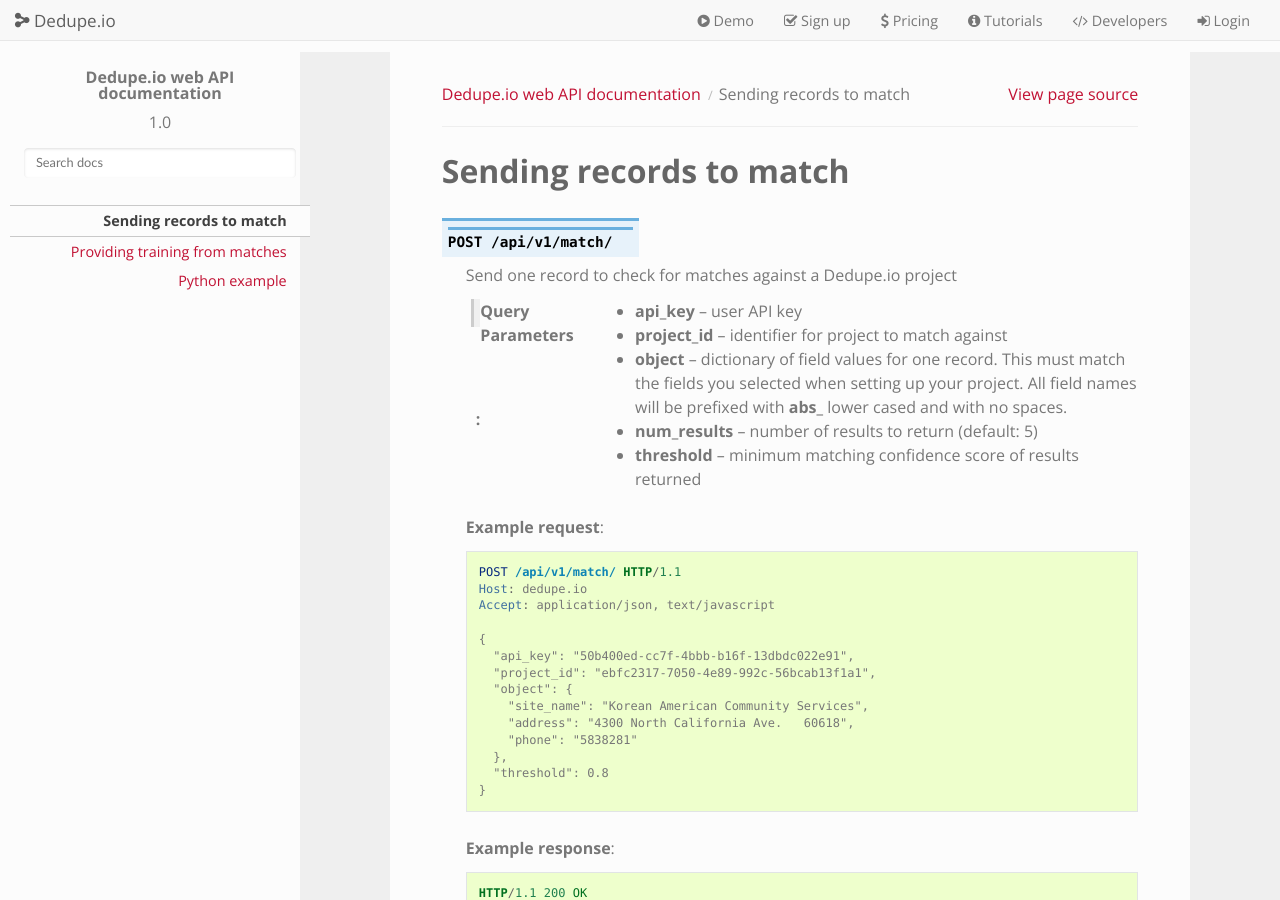
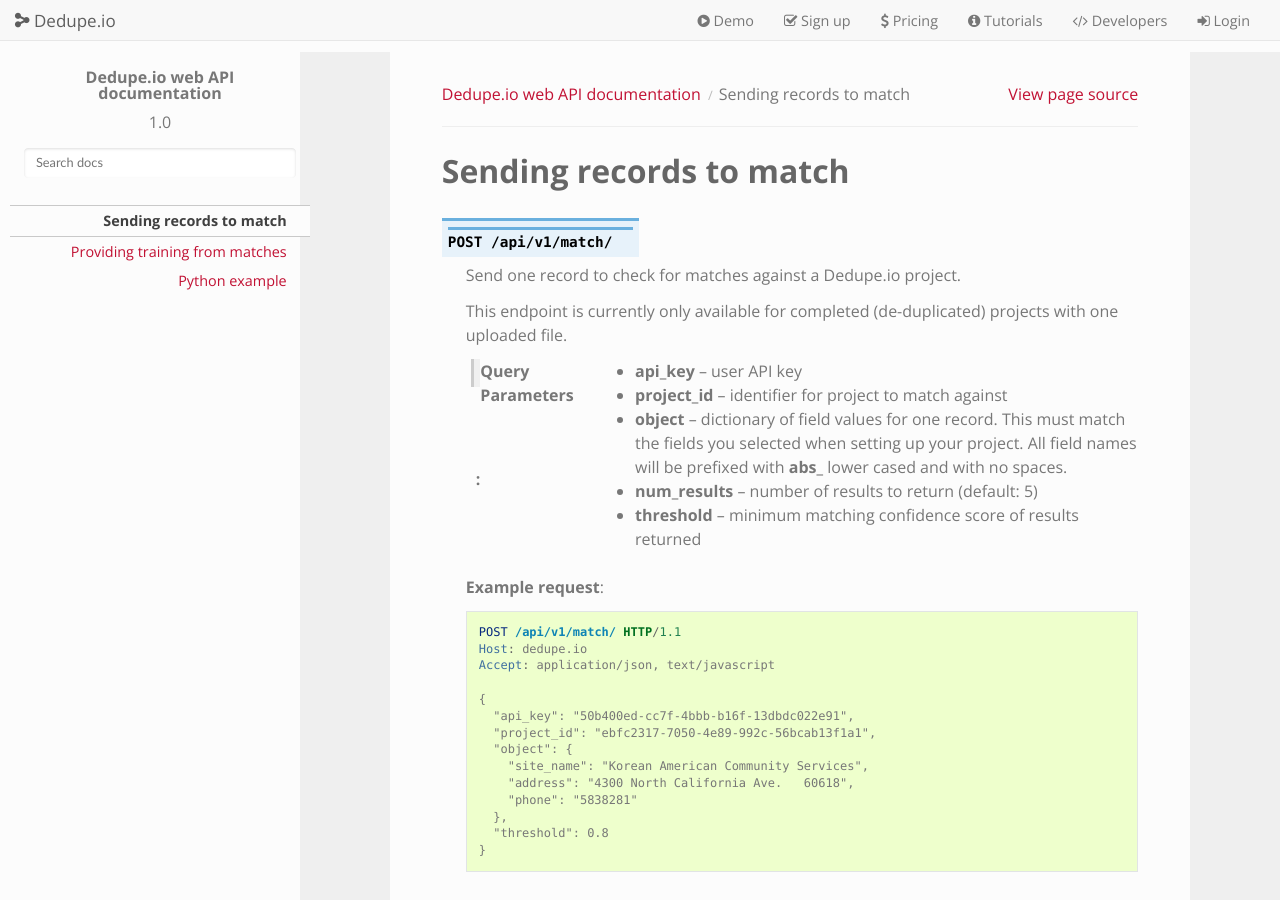
Before and after one commit to dedupeio/dedupeio-web-api-docs, a Sphinx documentation site: the page built from docs/Endpoints.rst, in a window 1280 px wide and 900 px high. Built offline with Sphinx 7.4.7 and the Read the Docs theme 2.0.0, drawn with Linux system fonts in a browser that asks for light colours.

Commit message:
updated description on match endpoint

```diff
--- a/docs/Endpoints.rst
+++ b/docs/Endpoints.rst
@@ -3,7 +3,9 @@
 
 .. http:post:: /api/v1/match/
 
-   Send one record to check for matches against a Dedupe.io project
+   Send one record to check for matches against a Dedupe.io project.
+
+   This endpoint is currently only available for completed (de-duplicated) projects with one uploaded file.
 
    :query api_key: user API key
    :query project_id: identifier for project to match against
```
